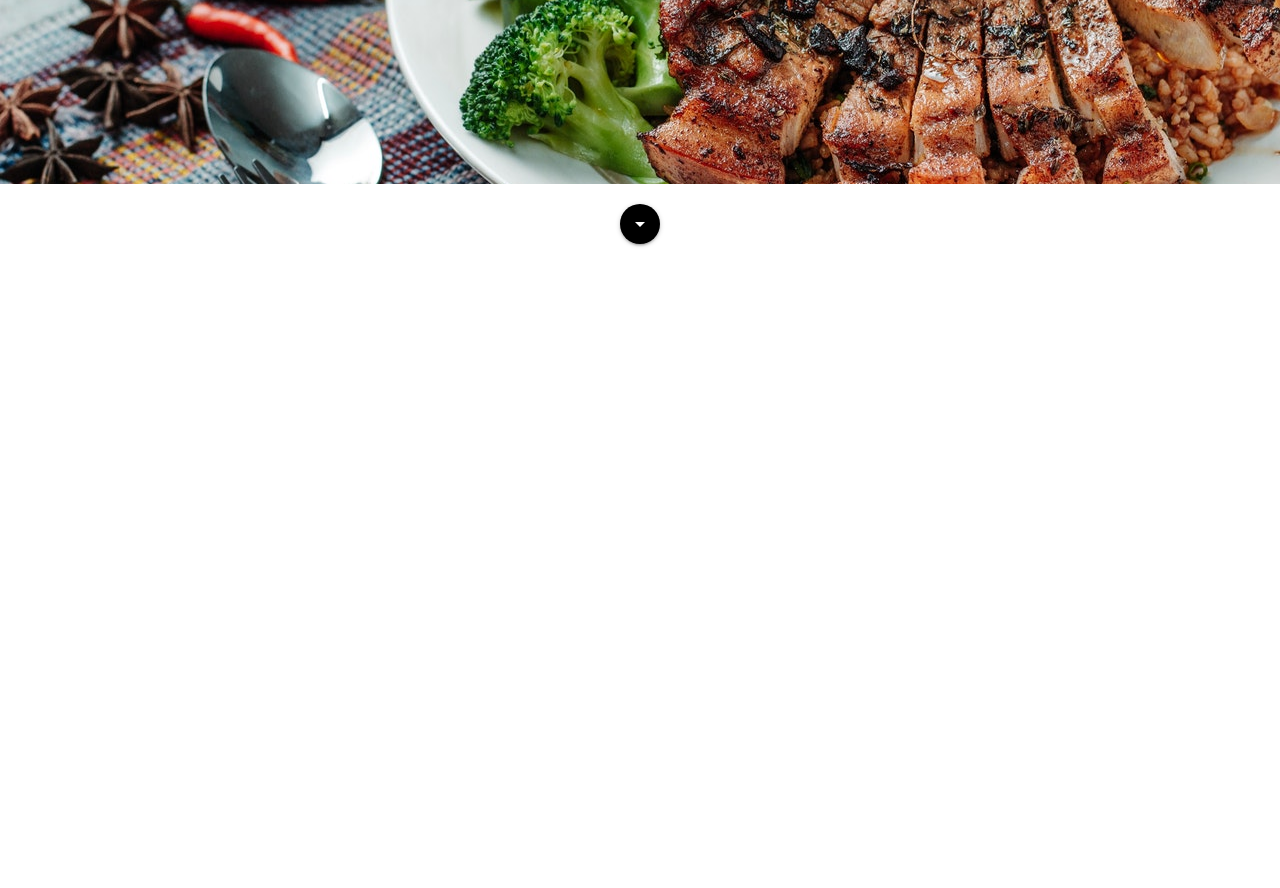
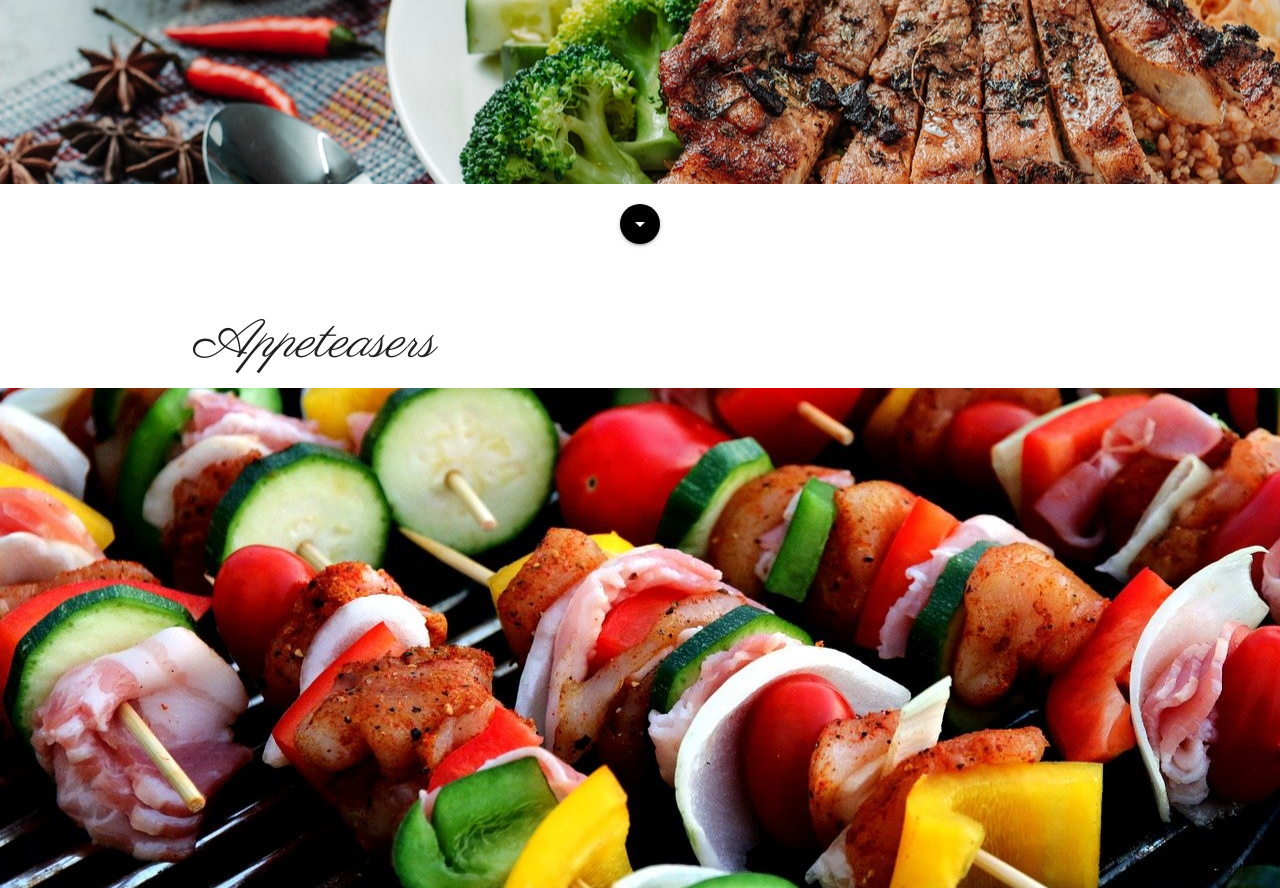
Before and after one commit to mtahashahid/Nandos-Resturant, a React (Create React App) app: page / in a window 1280 px wide. Shown: the part 380-1268 px from the top of the page. Before the commit the page ends 800 px from the top, so only its background shows below. Built offline with nearby package versions, Linux system fonts and the light colour scheme.

Commit message:
appeteasers parallax added

```diff
--- a/public/index.html
+++ b/public/index.html
@@ -16,6 +16,8 @@
   <link rel="preconnect" href="https://fonts.gstatic.com">
 <link href="https://fonts.googleapis.com/css2?family=Bree+Serif&display=swap" rel="stylesheet">
   <link href="https://fonts.googleapis.com/css2?family=Pacifico&display=swap" rel="stylesheet">
+  <link rel="preconnect" href="https://fonts.gstatic.com">
+<link href="https://fonts.googleapis.com/css2?family=Parisienne&display=swap" rel="stylesheet">
 
 
   <!--
--- a/src/App.js
+++ b/src/App.js
@@ -1,12 +1,13 @@
 import './App.css';
 import Navbar from './components/navbar'
 import Banner from './components/Banner'
-
+import Appeteasers from '../src/components/Dishes/Categories/Appeteasers'
 function App() {
   return (
     <div >
       <Navbar/>
       <Banner/>
+      <Appeteasers/>
     </div>
   );
 }
--- a/src/components/Dishes/Categories/Appeteasers.js
+++ b/src/components/Dishes/Categories/Appeteasers.js
@@ -0,0 +1,36 @@
+import React, { Component } from "react";
+import M from "materialize-css";
+import AppeteasersImg from "../../../assets/images/Parallaxes/appeteasers.jpg";
+class Appeteasers extends Component {
+  componentDidMount() {
+    var elems = document.querySelectorAll(".parallax");
+    M.Parallax.init(elems);
+  }
+  render() {
+    return (
+      <div id="appeteasers">
+        <div className="section white">
+          <div className="row container" style={{ marginBottom: 0 }}>
+            <h2
+              className="header"
+              style={{
+                fontFamily: "Parisienne, cursive",
+                fontStyle: "italic",
+                marginBottom: 0,
+              }}
+            >
+              Appeteasers
+            </h2>
+          </div>
+        </div>
+
+        <div className="parallax-container">
+          <div className="parallax">
+            <img src={AppeteasersImg} alt="banner" />
+          </div>
+        </div>
+      </div>
+    );
+  }
+}
+export default Appeteasers;
```
